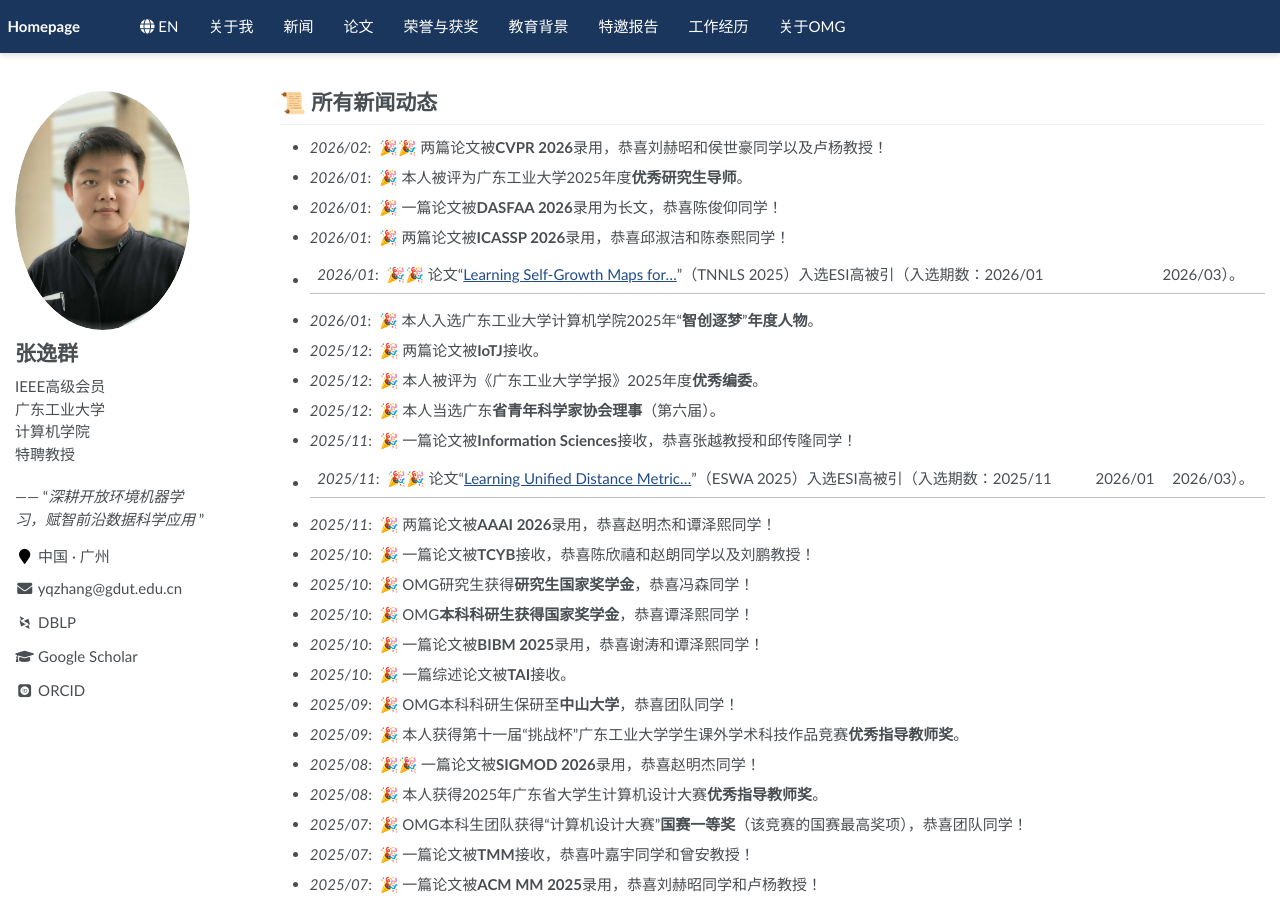
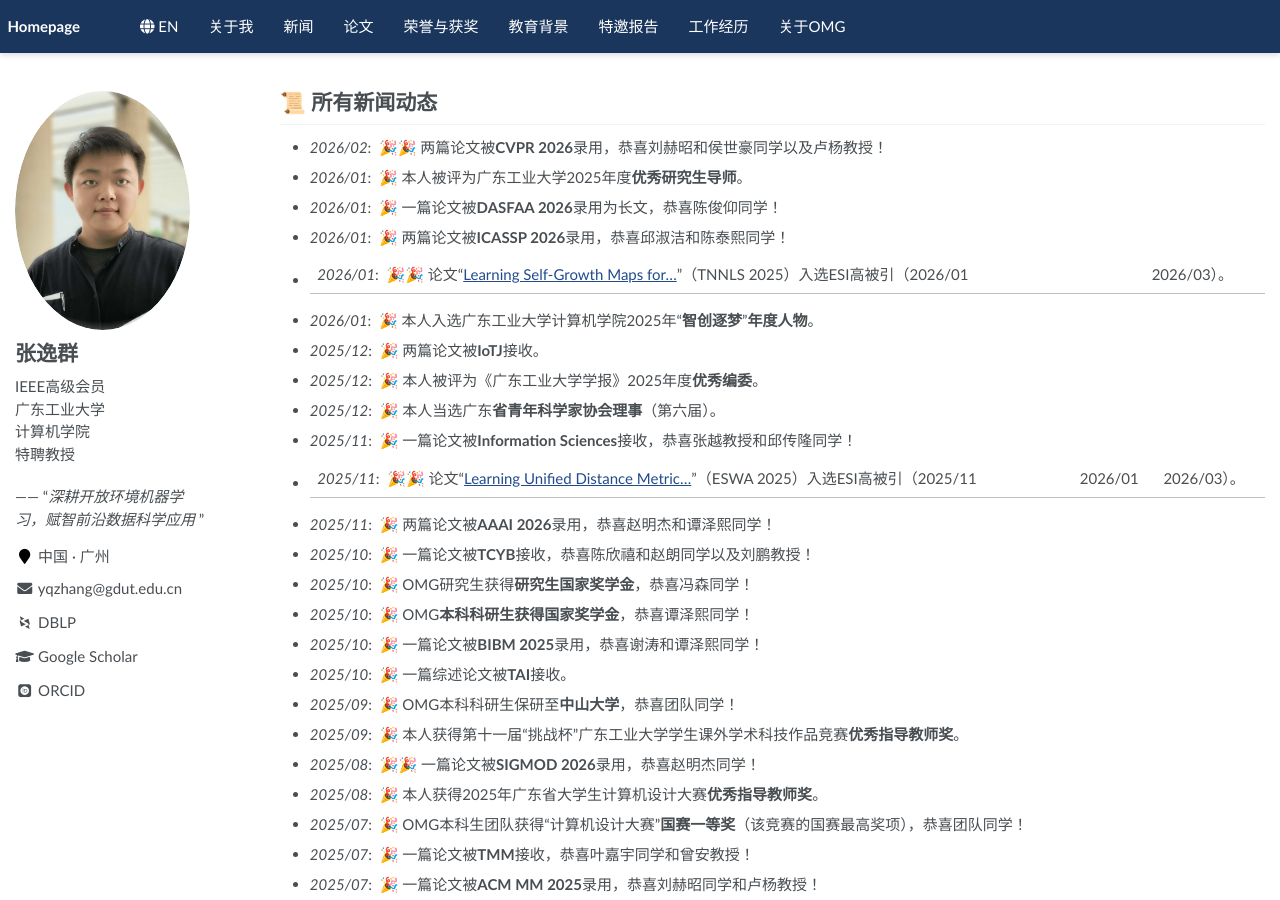
Before and after one commit to yqzhang-Zz/zh-news, a Jekyll site: the page built from _pages/about.md, in a window 1280 px wide and 900 px high. Built offline with Jekyll 4.4.1, drawn with Linux system fonts in a browser that asks for light colours; some web fonts are replaced; a script that is not in the unit is left out; comment, search, counter and statistics services are not loaded.

Commit message:
Update about.md

```diff
--- a/_pages/about.md
+++ b/_pages/about.md
@@ -15,13 +15,13 @@ redirect_from:
 - *2026/01*: &nbsp;🎉 本人被评为广东工业大学2025年度**优秀研究生导师**。
 - *2026/01*: &nbsp;🎉 一篇论文被**DASFAA 2026**录用为长文，恭喜陈俊仰同学！
 - *2026/01*: &nbsp;🎉 两篇论文被**ICASSP 2026**录用，恭喜邱淑洁和陈泰熙同学！
-- *2026/01*: &nbsp;🎉🎉 论文“[Learning Self-Growth Maps for…](https://ieeexplore.ieee.org/abstract/document/11007519)”（TNNLS 2025）入选ESI高被引（入选期数：2026/01 | 2026/03）。
+- *2026/01*: &nbsp;🎉🎉 论文“[Learning Self-Growth Maps for…](https://ieeexplore.ieee.org/abstract/document/11007519)”（TNNLS 2025）入选ESI高被引（2026/01 | 2026/03）。
 - *2026/01*: &nbsp;🎉 本人入选广东工业大学计算机学院2025年“**智创逐梦**”**年度人物**。
 - *2025/12*: &nbsp;🎉 两篇论文被**IoTJ**接收。
 - *2025/12*: &nbsp;🎉 本人被评为《广东工业大学学报》2025年度**优秀编委**。
 - *2025/12*: &nbsp;🎉 本人当选广东**省青年科学家协会理事**（第六届）。
 - *2025/11*: &nbsp;🎉 一篇论文被**Information Sciences**接收，恭喜张越教授和邱传隆同学！
-- *2025/11*: &nbsp;🎉🎉 论文“[Learning Unified Distance Metric…](https://www.sciencedirect.com/science/article/abs/pii/S0957417425003604)”（ESWA 2025）入选ESI高被引（入选期数：2025/11 | 2026/01 | 2026/03）。
+- *2025/11*: &nbsp;🎉🎉 论文“[Learning Unified Distance Metric…](https://www.sciencedirect.com/science/article/abs/pii/S0957417425003604)”（ESWA 2025）入选ESI高被引（2025/11 | 2026/01 | 2026/03）。
 - *2025/11*: &nbsp;🎉 两篇论文被**AAAI 2026**录用，恭喜赵明杰和谭泽熙同学！
 - *2025/10*: &nbsp;🎉 一篇论文被**TCYB**接收，恭喜陈欣禧和赵朗同学以及刘鹏教授！
 - *2025/10*: &nbsp;🎉 OMG研究生获得**研究生国家奖学金**，恭喜冯森同学！
```
